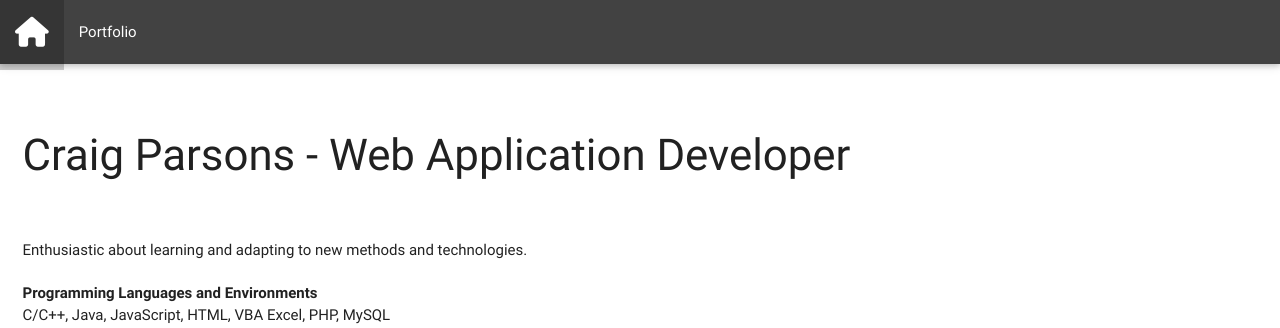
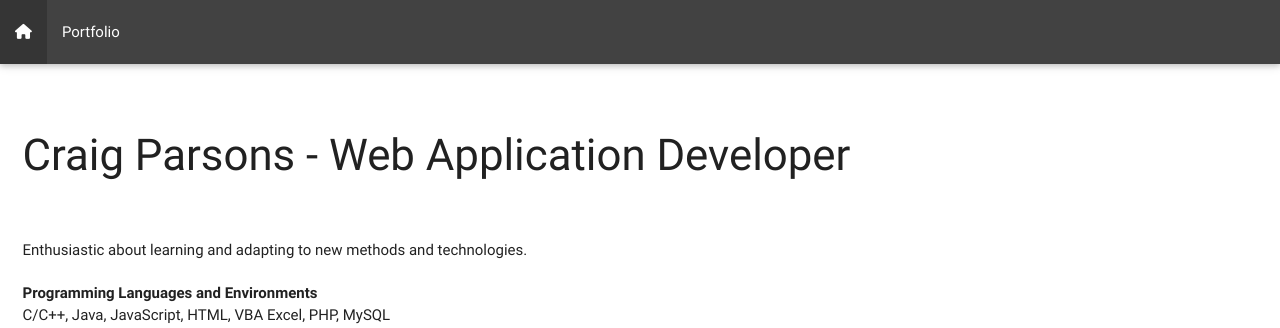
Before and after one commit to craigpars0061/profile-portfolio-resume, a Flask app: page / in a window 1280 px wide. Shown: the top 328 px of the page. Run offline with Flask 2, Linux system fonts and the light colour scheme; some libraries are stand-ins or nearby versions.

Commit message:
Adding font awesome

```diff
--- a/FlaskApp/templates/layout.html
+++ b/FlaskApp/templates/layout.html
@@ -8,7 +8,8 @@
   <meta name="viewport" content="width=device-width, initial-scale=1">
   <!-- load MUI -->
   <link href="{{ url_for('static', filename='css/style.css') }}" rel="stylesheet" type="text/css" />
-  <link href="{{ url_for('static', filename='css/materialize.min.css') }}" rel="stylesheet">
+  <link href="{{ url_for('static', filename='css/materialize.min.css') }}" rel="stylesheet" type="text/css" />
+  <link href="{{ url_for('static', filename='css/font-awesome.min.css') }}" rel="stylesheet" type="text/css" />
   <link rel="shortcut icon" href="{{ url_for('static', filename='favicon.ico') }}">
   <link href="https://fonts.googleapis.com/icon?family=Material+Icons" rel="stylesheet">
   <link href="https://fonts.googleapis.com/css?family=Montserrat:400,700" rel="stylesheet" type="text/css">
@@ -18,8 +19,14 @@
   <nav class="grey darken-3" role="navigation">
     <div class="nav-wrapper container left">
       <ul class="hide-on-med-and-down">
-        <li {% if request.path=='/' %} class="active" {% endif %}><a href="{{ request.url_root }}"><i class="fa fa-home" aria-hidden="true"></i></a></li>
-        <li {% if request.path=='/portfolio/' %} class="active" {% endif %}><a href="{{ request.url_root }}portfolio">Portfolio</a></li>
+        <li {% if request.path=='/' %} class="active" {% endif %}>
+          <a href="{{ request.url_root }}">
+            <i class="fa fa-home" aria-hidden="true"></i>
+          </a>
+        </li>
+        <li {% if request.path=='/portfolio/' %} class="active" {% endif %}>
+          <a href="{{ request.url_root }}portfolio">Portfolio</a>
+        </li>
       </ul>
     </div>
   </nav>
```
